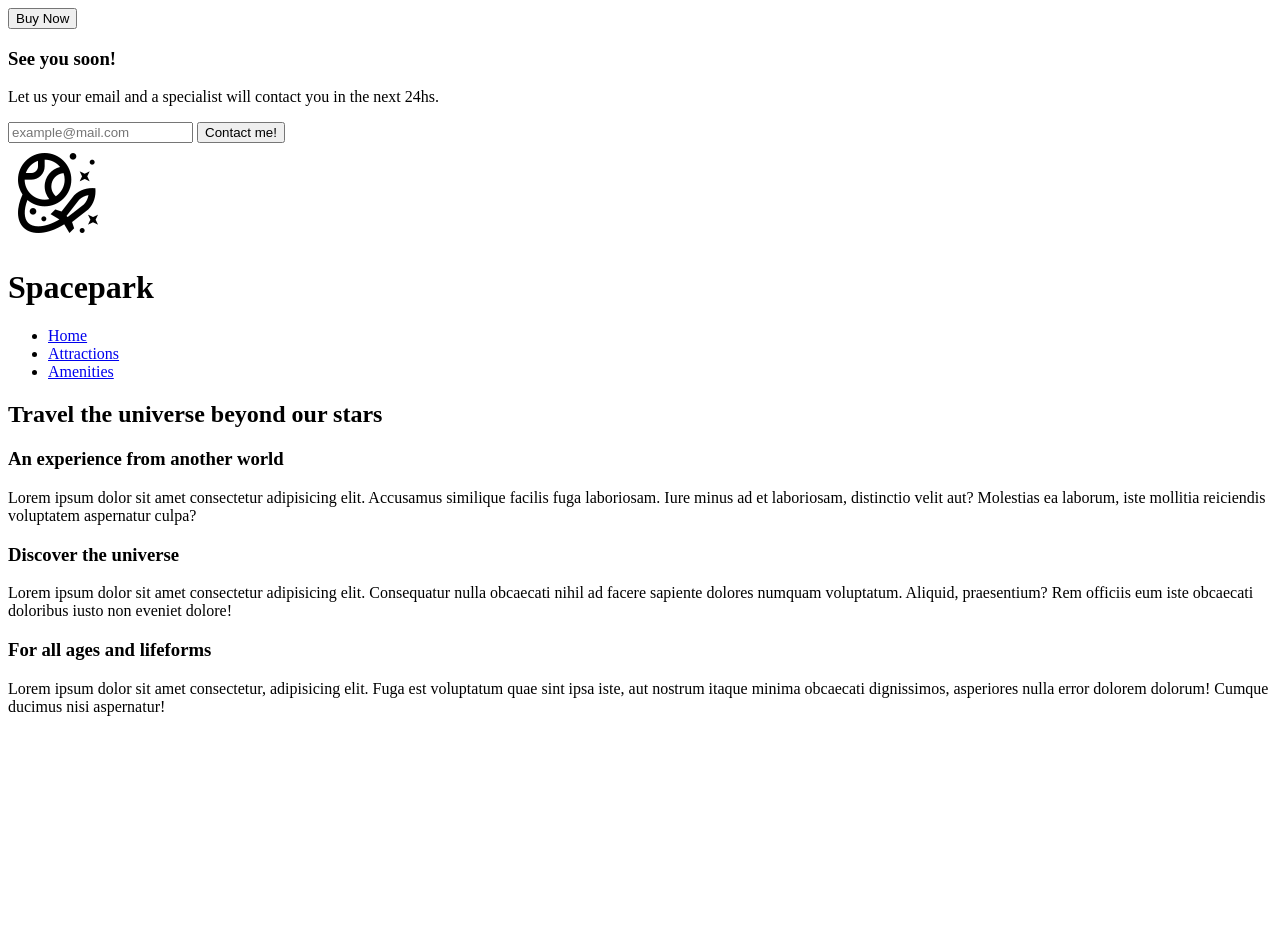
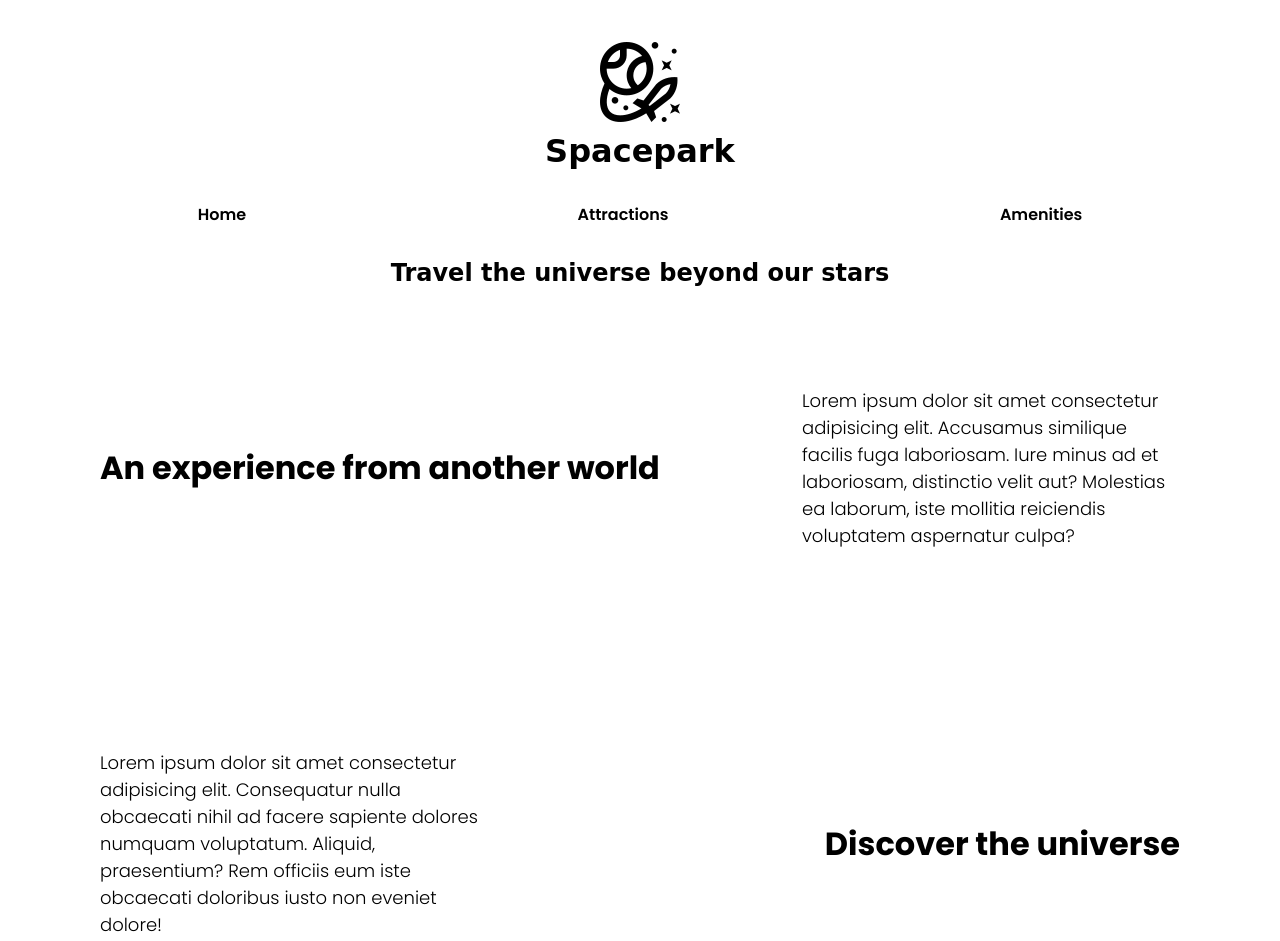
Before and after one commit to camilavinik/UoL-web-dev, a plain HTML site: page index.html in a window 1280 px wide. Shown: the top 941 px of the page. Before the commit the page ends 800 px from the top, so only its background shows below. Drawn offline with Linux system fonts and the light colour scheme; a web font is replaced by a local one.

Commit message:
css structure

```diff
--- a/index.html
+++ b/index.html
@@ -4,26 +4,27 @@
     <meta charset="UTF-8">
     <meta http-equiv="X-UA-Compatible" content="IE=edge">
     <meta name="viewport" content="width=device-width, initial-scale=1.0">
+    <link rel="stylesheet" href="styles.css">
     <title>Spacepark</title>
 </head>
 <body>
     <!-- buy now button with fixed position css -->
-    <button>Buy Now</button>
+    <!-- <button>Buy Now</button> -->
     <!-- buy now button modal when clicked -->
-    <div>
+    <!-- <div>
         <h3>See you soon!</h3>
         <p>Let us your email and a specialist will contact you in the next 24hs.</p>
         <input type="text" placeholder="example@mail.com"/>
         <button>Contact me!</button>
-    </div>
+    </div> -->
     <!-- header containing logo and navigation menu -->
-    <header>
-        <div>
+    <header class="header">
+        <div class="logo-container">
             <img src='./assets/logo.png' alt='spacepark logo'/>
             <h1>Spacepark</h1>
         </div>
         <nav>
-            <ul>
+            <ul class="nav-container">
                 <li><a href="./index.html">Home</a></li>
                 <li><a href="./attractions.html">Attractions</a></li>
                 <li><a href="./amenities.html">Amenities</a></li>
@@ -31,29 +32,29 @@
         </nav>
     </header>
     <!-- park slogan -->
-    <section>
+    <section class="slogan">
         <h2>Travel the universe beyond our stars</h2>
     </section>
     <!-- different sections with park info -->
-    <section>
+    <section class="bg-banner-1">
         <!-- background image with css park-1.jpeg -->
-        <div>
-            <h3>An experience from another world</h3>
-            <p>Lorem ipsum dolor sit amet consectetur adipisicing elit. Accusamus similique facilis fuga laboriosam. Iure minus ad et laboriosam, distinctio velit aut? Molestias ea laborum, iste mollitia reiciendis voluptatem aspernatur culpa?</p>
+        <div class="info-banner-container">
+            <h3 class="banner-title">An experience from another world</h3>
+            <p class="banner-info">Lorem ipsum dolor sit amet consectetur adipisicing elit. Accusamus similique facilis fuga laboriosam. Iure minus ad et laboriosam, distinctio velit aut? Molestias ea laborum, iste mollitia reiciendis voluptatem aspernatur culpa?</p>
         </div>
     </section>
-    <section>
+    <section class="bg-banner-2">
         <!-- background image with css park-2.jpeg -->
-        <div>
-            <h3>Discover the universe</h3>
-            <p>Lorem ipsum dolor sit amet consectetur adipisicing elit. Consequatur nulla obcaecati nihil ad facere sapiente dolores numquam voluptatum. Aliquid, praesentium? Rem officiis eum iste obcaecati doloribus iusto non eveniet dolore!</p>
+        <div class="info-banner-container">
+            <p class="banner-info">Lorem ipsum dolor sit amet consectetur adipisicing elit. Consequatur nulla obcaecati nihil ad facere sapiente dolores numquam voluptatum. Aliquid, praesentium? Rem officiis eum iste obcaecati doloribus iusto non eveniet dolore!</p>
+            <h3 class="banner-title">Discover the universe</h3>
         </div>
     </section>
-    <section>
+    <section class="bg-banner-3">
         <!-- background image with css park-3.jpeg -->
-        <div>
-            <h3>For all ages and lifeforms</h3>
-            <p>Lorem ipsum dolor sit amet consectetur, adipisicing elit. Fuga est voluptatum quae sint ipsa iste, aut nostrum itaque minima obcaecati dignissimos, asperiores nulla error dolorem dolorum! Cumque ducimus nisi aspernatur!</p>
+        <div class="info-banner-container">
+            <h3 class="banner-title">For all ages and lifeforms</h3>
+            <p class="banner-info">Lorem ipsum dolor sit amet consectetur, adipisicing elit. Fuga est voluptatum quae sint ipsa iste, aut nostrum itaque minima obcaecati dignissimos, asperiores nulla error dolorem dolorum! Cumque ducimus nisi aspernatur!</p>
         </div>
     </section>
 </body>
--- /dev/null
+++ b/styles.css
@@ -0,0 +1,69 @@
+@import url('https://fonts.googleapis.com/css2?family=Poppins:wght@300;600;700&family=Zen+Dots&display=swap');
+
+* {
+    box-sizing: border-box;
+    margin: 0;
+    padding: 0;
+    font-family: 'Poppins', sans-serif;
+}
+
+.header {
+    width: 100%;
+    padding: 32px;
+    display: flex;
+    flex-direction: column;
+    gap: 32px;
+}
+
+.logo-container {
+    display: flex;
+    flex-direction: column;
+    align-items: center;
+    justify-content: center;
+}
+
+.logo-container h1 {
+    font-family: 'Zen Dots', cursive;
+}
+
+.nav-container {
+    display: flex;
+    align-items: center;
+    justify-content: space-around;
+}
+
+ul {
+    list-style-type: none;
+}
+
+a {
+    text-decoration: none;
+    color: black;
+    font-weight: 600;
+}
+
+.slogan {
+    width: 100%;
+    text-align: center;
+}
+
+.slogan h2 {
+    font-family: 'Zen Dots', cursive;
+}
+
+.info-banner-container {
+    display: flex;
+    align-items: center;
+    justify-content: space-between;
+    padding: 100px;
+}
+
+.banner-title {
+    font-weight: 700;
+    font-size: 32px;
+}
+
+.banner-info {
+    width: 35%;
+    font-size: 18px;
+}
```
Also changed, not shown: amenities.html (+4 -3 lines), attractions.html (+4 -3 lines).
